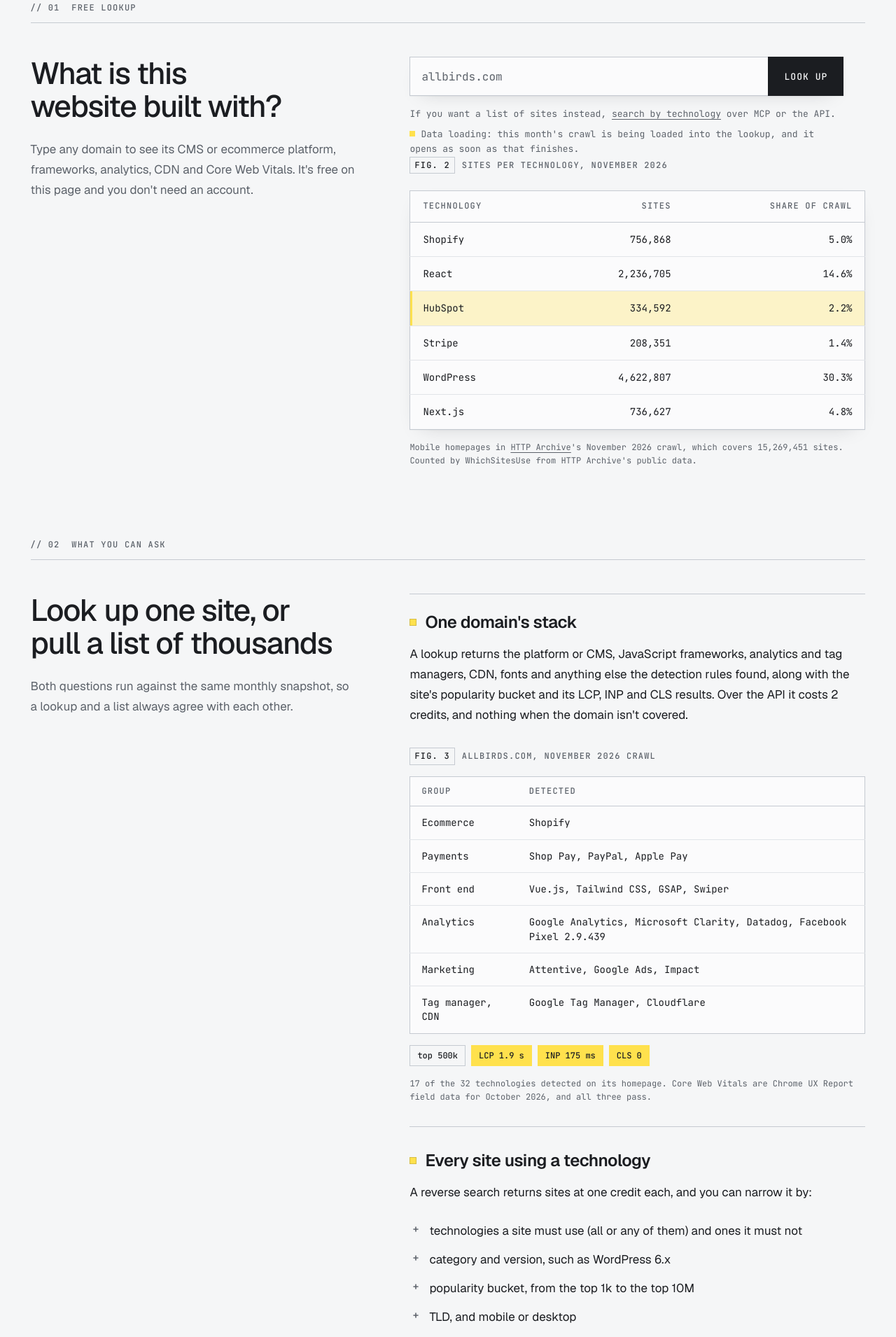
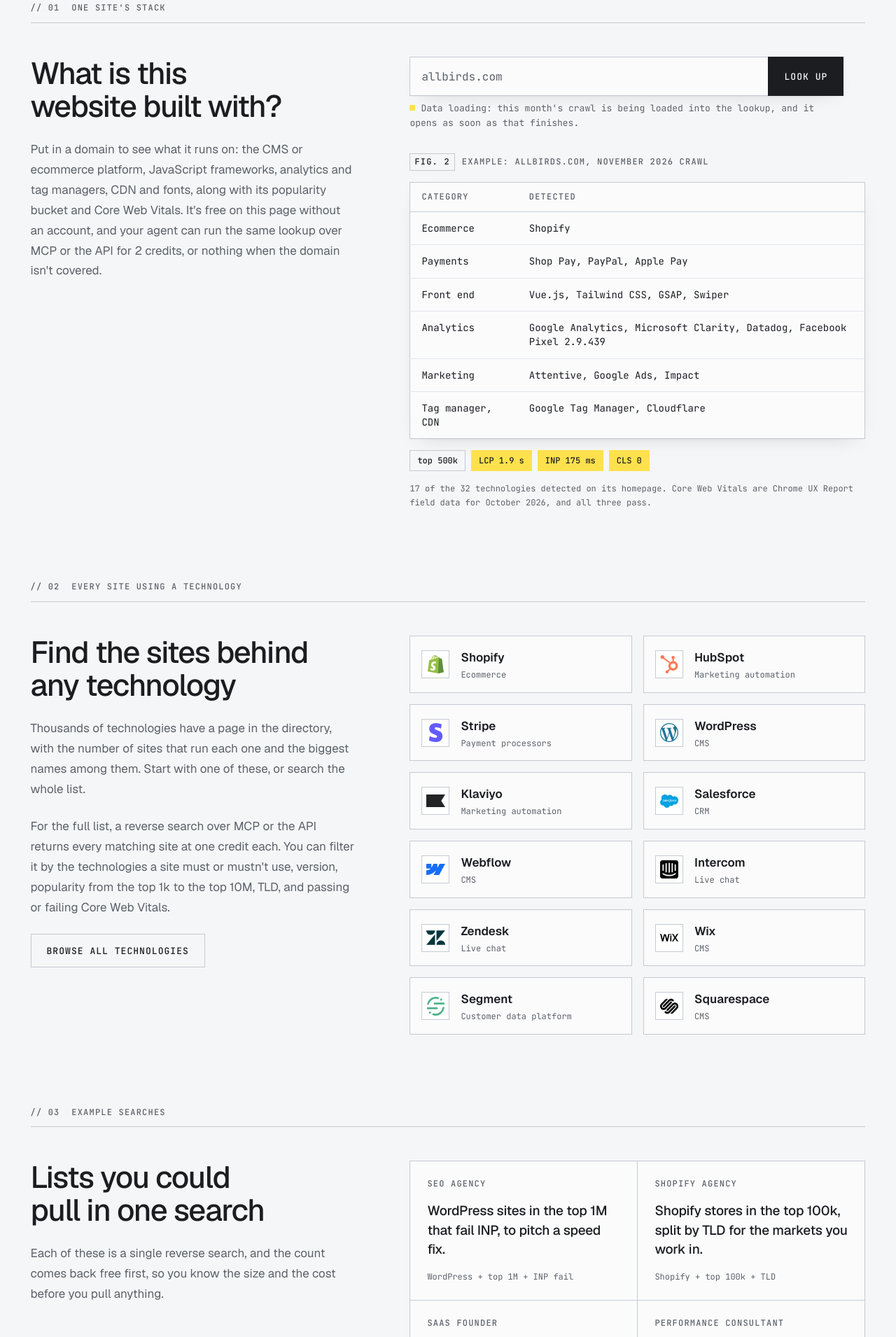
Before and after one commit to AndrewAskins/whichsitesuse, a website: page site/index.html in a window 1280 px wide. Shown: the part 890-2800 px from the top of the page at 70% size. Drawn offline with nearby package versions, Linux system fonts and the light colour scheme; no server answers.

Commit message:
Restructure the homepage below the hero around the two questions (#42)
- 01 "What is this website built with?": the free lookup with the
  allbirds.com stack as the example result, which a lookup replaces. The
  "One domain's stack" copy from "What you can ask" moves into its intro.
- 02 "Every site using a technology": the browse grid, Browse all, and the
  reverse-search filters in one sentence. The sites-per-technology table goes.
- "What you can ask" is gone, since 01 and 02 answer it. The rest follows in
  the same order: example searches, MCP and REST API, data, pricing, FAQ.
- The rotating H1 reads its technologies and counts from a hidden list in the
  hero instead of the removed table. Unused table and sample styles removed.

Co-authored-by: Claude <noreply@anthropic.com>

```diff
--- a/site/index.html
+++ b/site/index.html
@@ -81,6 +81,15 @@
         <div class="hero-copy">
           <p class="label">Website technology data for AI agents</p>
           <h1>Which sites use <span class="mark" id="tech-word">Shopify</span>?</h1>
+          <!-- The H1 cycles through these (sites per technology, HTTP Archive's November 2026 crawl) -->
+          <ul id="tech-cycle" hidden>
+            <li data-tech="Shopify" data-count="756,868"></li>
+            <li data-tech="React" data-count="2,236,705"></li>
+            <li data-tech="HubSpot" data-count="334,592"></li>
+            <li data-tech="Stripe" data-count="208,351"></li>
+            <li data-tech="WordPress" data-count="4,622,807"></li>
+            <li data-tech="Next.js" data-count="736,627"></li>
+          </ul>
           <p class="answer" id="tech-answer"><strong id="tech-count">756,868</strong> sites in HTTP Archive's November 2026 crawl, and your AI agent can pull the whole list.</p>
           <p class="lede">Add the WhichSitesUse MCP server to Claude, ChatGPT or Cursor, and your agent can list every site running a technology or tell you what any domain is built with.</p>
 
@@ -149,11 +158,11 @@ claude mcp login whichsitesuse</code></pre>
 
     <section class="block" id="lookup-section">
       <div class="wrap">
-        <p class="rule-label">// 01 &nbsp;Free lookup</p>
+        <p class="rule-label">// 01 &nbsp;One site's stack</p>
         <div class="split">
           <div class="section-head">
             <h2 id="lookup-heading">What is this website built with?</h2>
-            <p class="intro">Type any domain to see its CMS or ecommerce platform, frameworks, analytics, CDN and Core Web Vitals. It's free on this page and you don't need an account.</p>
+            <p class="intro">Put in a domain to see what it runs on: the CMS or ecommerce platform, JavaScript frameworks, analytics and tag managers, CDN and fonts, along with its popularity bucket and Core Web Vitals. It's free on this page without an account, and your agent can run the same lookup over MCP or the API for 2 credits, or nothing when the domain isn't covered.</p>
           </div>
           <div>
             <div class="lookup-block">
@@ -162,77 +171,57 @@ claude mcp login whichsitesuse</code></pre>
                 <input id="domain" name="domain" type="text" inputmode="url" autocomplete="off" autocapitalize="off" spellcheck="false" placeholder="allbirds.com" required>
                 <button class="btn btn-primary" type="submit">look up</button>
               </form>
-              <p class="hero-alt">If you want a list of sites instead, <a href="#ask">search by technology</a> over MCP or the API.</p>
               <p class="hero-alt lookup-status" id="lookup-status" role="status" hidden></p>
             </div>
 
-            <div class="result" id="result" aria-live="polite" hidden></div>
-
-            <figure class="adoption">
-              <p class="fig-label"><span class="fig-tag">Fig. 2</span> Sites per technology, November 2026</p>
+            <!-- The example result. A lookup replaces everything inside #result with that domain's stack. -->
+            <div class="result" id="result" aria-live="polite">
+              <p class="fig-label"><span class="fig-tag">Fig. 2</span> Example: allbirds.com, November 2026 crawl</p>
               <div class="table-wrap">
-                <table id="adoption">
-                  <thead><tr><th scope="col">Technology</th><th scope="col" class="num">Sites</th><th scope="col" class="num">Share of crawl</th></tr></thead>
+                <table>
+                  <thead><tr><th scope="col">Category</th><th scope="col">Detected</th></tr></thead>
                   <tbody>
-                    <tr data-tech="Shopify" class="is-current"><td>Shopify</td><td class="num">756,868</td><td class="num">5.0%</td></tr>
-                    <tr data-tech="React"><td>React</td><td class="num">2,236,705</td><td class="num">14.6%</td></tr>
-                    <tr data-tech="HubSpot"><td>HubSpot</td><td class="num">334,592</td><td class="num">2.2%</td></tr>
-                    <tr data-tech="Stripe"><td>Stripe</td><td class="num">208,351</td><td class="num">1.4%</td></tr>
-                    <tr data-tech="WordPress"><td>WordPress</td><td class="num">4,622,807</td><td class="num">30.3%</td></tr>
-                    <tr data-tech="Next.js"><td>Next.js</td><td class="num">736,627</td><td class="num">4.8%</td></tr>
-                  </tbody>
-                </table>
-              </div>
-              <figcaption>Mobile homepages in <a href="https://httparchive.org">HTTP Archive</a>'s November 2026 crawl, which covers 15,269,451 sites. Counted by WhichSitesUse from HTTP Archive's public data.</figcaption>
-            </figure>
-          </div>
-        </div>
-      </div>
-    </section>
-
-    <section class="block" id="ask">
-      <div class="wrap">
-        <p class="rule-label">// 02 &nbsp;What you can ask</p>
-        <div class="split">
-          <div class="section-head">
-            <h2>Look up one site, or pull a list of thousands</h2>
-            <p class="intro">Both questions run against the same monthly snapshot, so a lookup and a list always agree with each other.</p>
-          </div>
-          <div class="rows">
-            <div class="row">
-              <h3>One domain's stack</h3>
-              <p>A lookup returns the platform or CMS, JavaScript frameworks, analytics and tag managers, CDN, fonts and anything else the detection rules found, along with the site's popularity bucket and its LCP, INP and CLS results. Over the API it costs 2 credits, and nothing when the domain isn't covered.</p>
-              <figure class="sample">
-                <p class="fig-label"><span class="fig-tag">Fig. 3</span> allbirds.com, November 2026 crawl</p>
-                <div class="table-wrap">
-                  <table>
-                    <thead><tr><th scope="col">Group</th><th scope="col">Detected</th></tr></thead>
-                    <tbody>
                       <tr><td>Ecommerce</td><td>Shopify</td></tr>
                       <tr><td>Payments</td><td>Shop Pay, PayPal, Apple Pay</td></tr>
                       <tr><td>Front end</td><td>Vue.js, Tailwind CSS, GSAP, Swiper</td></tr>
                       <tr><td>Analytics</td><td>Google Analytics, Microsoft Clarity, Datadog, Facebook Pixel 2.9.439</td></tr>
                       <tr><td>Marketing</td><td>Attentive, Google Ads, Impact</td></tr>
                       <tr><td>Tag manager, CDN</td><td>Google Tag Manager, Cloudflare</td></tr>
-                    </tbody>
-                  </table>
-                </div>
-                <div class="pills"><span class="pill">top 500k</span><span class="pill pill-pass">LCP 1.9 s</span><span class="pill pill-pass">INP 175 ms</span><span class="pill pill-pass">CLS 0</span></div>
-                <figcaption>17 of the 32 technologies detected on its homepage. Core Web Vitals are Chrome UX Report field data for October 2026, and all three pass.</figcaption>
-              </figure>
-            </div>
-            <div class="row">
-              <h3>Every site using a technology</h3>
-              <p>A reverse search returns sites at one credit each, and you can narrow it by:</p>
-              <ul class="filters">
-                <li>technologies a site must use (all or any of them) and ones it must not</li>
-                <li>category and version, such as WordPress 6.x</li>
-                <li>popularity bucket, from the top 1k to the top 10M</li>
-                <li>TLD, and mobile or desktop</li>
-                <li>passing or failing LCP, INP or CLS</li>
-              </ul>
+                  </tbody>
+                </table>
+              </div>
+              <div class="pills"><span class="pill">top 500k</span><span class="pill pill-pass">LCP 1.9 s</span><span class="pill pill-pass">INP 175 ms</span><span class="pill pill-pass">CLS 0</span></div>
+              <p class="result-note">17 of the 32 technologies detected on its homepage. Core Web Vitals are Chrome UX Report field data for October 2026, and all three pass.</p>
             </div>
           </div>
+        </div>
+      </div>
+    </section>
+
+    <section class="block" id="browse">
+      <div class="wrap">
+        <p class="rule-label">// 02 &nbsp;Every site using a technology</p>
+        <div class="split">
+          <div class="section-head">
+            <h2>Find the sites behind any technology</h2>
+            <p class="intro">Thousands of technologies have a page in the directory, with the number of sites that run each one and the biggest names among them. Start with one of these, or search the whole list.</p>
+            <p class="intro">For the full list, a reverse search over MCP or the API returns every matching site at one credit each. You can filter it by the technologies a site must or mustn't use, version, popularity from the top 1k to the top 10M, TLD, and passing or failing Core Web Vitals.</p>
+            <p class="browse-all"><a class="btn btn-secondary" href="/companies-using/">Browse all technologies</a></p>
+          </div>
+          <ul class="seo-grid seo-chips" id="tech-tiles">
+            <li><a class="seo-card" href="/companies-using/shopify/" data-slug="shopify"><span class="ti ti-m ti-logo" aria-hidden="true"><span>S</span><img src="/logos/shopify.svg" alt="" loading="lazy" decoding="async" onerror="this.remove()"></span><span class="seo-card-text"><strong>Shopify</strong><span>Ecommerce</span></span></a></li>
+            <li><a class="seo-card" href="/companies-using/hubspot/" data-slug="hubspot"><span class="ti ti-m ti-logo" aria-hidden="true"><span>H</span><img src="/logos/hubspot.svg" alt="" loading="lazy" decoding="async" onerror="this.remove()"></span><span class="seo-card-text"><strong>HubSpot</strong><span>Marketing automation</span></span></a></li>
+            <li><a class="seo-card" href="/companies-using/stripe/" data-slug="stripe"><span class="ti ti-m ti-logo" aria-hidden="true"><span>S</span><img src="/logos/stripe.svg" alt="" loading="lazy" decoding="async" onerror="this.remove()"></span><span class="seo-card-text"><strong>Stripe</strong><span>Payment processors</span></span></a></li>
+            <li><a class="seo-card" href="/companies-using/wordpress/" data-slug="wordpress"><span class="ti ti-m ti-logo" aria-hidden="true"><span>W</span><img src="/logos/wordpress.svg" alt="" loading="lazy" decoding="async" onerror="this.remove()"></span><span class="seo-card-text"><strong>WordPress</strong><span>CMS</span></span></a></li>
+            <li><a class="seo-card" href="/companies-using/klaviyo/" data-slug="klaviyo"><span class="ti ti-m ti-logo" aria-hidden="true"><span>K</span><img src="/logos/klaviyo.svg" alt="" loading="lazy" decoding="async" onerror="this.remove()"></span><span class="seo-card-text"><strong>Klaviyo</strong><span>Marketing automation</span></span></a></li>
+            <li><a class="seo-card" href="/companies-using/salesforce/" data-slug="salesforce"><span class="ti ti-m ti-logo" aria-hidden="true"><span>S</span><img src="/logos/salesforce.svg" alt="" loading="lazy" decoding="async" onerror="this.remove()"></span><span class="seo-card-text"><strong>Salesforce</strong><span>CRM</span></span></a></li>
+            <li><a class="seo-card" href="/companies-using/webflow/" data-slug="webflow"><span class="ti ti-m ti-logo" aria-hidden="true"><span>W</span><img src="/logos/webflow.svg" alt="" loading="lazy" decoding="async" onerror="this.remove()"></span><span class="seo-card-text"><strong>Webflow</strong><span>CMS</span></span></a></li>
+            <li><a class="seo-card" href="/companies-using/intercom/" data-slug="intercom"><span class="ti ti-m ti-logo" aria-hidden="true"><span>I</span><img src="/logos/intercom.svg" alt="" loading="lazy" decoding="async" onerror="this.remove()"></span><span class="seo-card-text"><strong>Intercom</strong><span>Live chat</span></span></a></li>
+            <li><a class="seo-card" href="/companies-using/zendesk/" data-slug="zendesk"><span class="ti ti-m ti-logo" aria-hidden="true"><span>Z</span><img src="/logos/zendesk.svg" alt="" loading="lazy" decoding="async" onerror="this.remove()"></span><span class="seo-card-text"><strong>Zendesk</strong><span>Live chat</span></span></a></li>
+            <li><a class="seo-card" href="/companies-using/wix/" data-slug="wix"><span class="ti ti-m ti-logo" aria-hidden="true"><span>W</span><img src="/logos/wix.svg" alt="" loading="lazy" decoding="async" onerror="this.remove()"></span><span class="seo-card-text"><strong>Wix</strong><span>CMS</span></span></a></li>
+            <li><a class="seo-card" href="/companies-using/segment/" data-slug="segment"><span class="ti ti-m ti-logo" aria-hidden="true"><span>S</span><img src="/logos/segment.svg" alt="" loading="lazy" decoding="async" onerror="this.remove()"></span><span class="seo-card-text"><strong>Segment</strong><span>Customer data platform</span></span></a></li>
+            <li><a class="seo-card" href="/companies-using/squarespace/" data-slug="squarespace"><span class="ti ti-m ti-logo" aria-hidden="true"><span>S</span><img src="/logos/squarespace.svg" alt="" loading="lazy" decoding="async" onerror="this.remove()"></span><span class="seo-card-text"><strong>Squarespace</strong><span>CMS</span></span></a></li>
+          </ul>
         </div>
       </div>
     </section>
@@ -255,36 +244,9 @@ claude mcp login whichsitesuse</code></pre>
       </div>
     </section>
 
-    <section class="block" id="browse">
-      <div class="wrap">
-        <p class="rule-label">// 04 &nbsp;Browse</p>
-        <div class="split">
-          <div class="section-head">
-            <h2>Find the sites behind any technology</h2>
-            <p class="intro">Thousands of technologies have a page in the directory, with the number of sites that run each one and the biggest names among them. Start with one of these, or search the whole list.</p>
-            <p class="browse-all"><a class="btn btn-secondary" href="/companies-using/">Browse all technologies</a></p>
-          </div>
-          <ul class="seo-grid seo-chips" id="tech-tiles">
-            <li><a class="seo-card" href="/companies-using/shopify/" data-slug="shopify"><span class="ti ti-m ti-logo" aria-hidden="true"><span>S</span><img src="/logos/shopify.svg" alt="" loading="lazy" decoding="async" onerror="this.remove()"></span><span class="seo-card-text"><strong>Shopify</strong><span>Ecommerce</span></span></a></li>
-            <li><a class="seo-card" href="/companies-using/hubspot/" data-slug="hubspot"><span class="ti ti-m ti-logo" aria-hidden="true"><span>H</span><img src="/logos/hubspot.svg" alt="" loading="lazy" decoding="async" onerror="this.remove()"></span><span class="seo-card-text"><strong>HubSpot</strong><span>Marketing automation</span></span></a></li>
-            <li><a class="seo-card" href="/companies-using/stripe/" data-slug="stripe"><span class="ti ti-m ti-logo" aria-hidden="true"><span>S</span><img src="/logos/stripe.svg" alt="" loading="lazy" decoding="async" onerror="this.remove()"></span><span class="seo-card-text"><strong>Stripe</strong><span>Payment processors</span></span></a></li>
-            <li><a class="seo-card" href="/companies-using/wordpress/" data-slug="wordpress"><span class="ti ti-m ti-logo" aria-hidden="true"><span>W</span><img src="/logos/wordpress.svg" alt="" loading="lazy" decoding="async" onerror="this.remove()"></span><span class="seo-card-text"><strong>WordPress</strong><span>CMS</span></span></a></li>
-            <li><a class="seo-card" href="/companies-using/klaviyo/" data-slug="klaviyo"><span class="ti ti-m ti-logo" aria-hidden="true"><span>K</span><img src="/logos/klaviyo.svg" alt="" loading="lazy" decoding="async" onerror="this.remove()"></span><span class="seo-card-text"><strong>Klaviyo</strong><span>Marketing automation</span></span></a></li>
-            <li><a class="seo-card" href="/companies-using/salesforce/" data-slug="salesforce"><span class="ti ti-m ti-logo" aria-hidden="true"><span>S</span><img src="/logos/salesforce.svg" alt="" loading="lazy" decoding="async" onerror="this.remove()"></span><span class="seo-card-text"><strong>Salesforce</strong><span>CRM</span></span></a></li>
-            <li><a class="seo-card" href="/companies-using/webflow/" data-slug="webflow"><span class="ti ti-m ti-logo" aria-hidden="true"><span>W</span><img src="/logos/webflow.svg" alt="" loading="lazy" decoding="async" onerror="this.remove()"></span><span class="seo-card-text"><strong>Webflow</strong><span>CMS</span></span></a></li>
-            <li><a class="seo-card" href="/companies-using/intercom/" data-slug="intercom"><span class="ti ti-m ti-logo" aria-hidden="true"><span>I</span><img src="/logos/intercom.svg" alt="" loading="lazy" decoding="async" onerror="this.remove()"></span><span class="seo-card-text"><strong>Intercom</strong><span>Live chat</span></span></a></li>
-            <li><a class="seo-card" href="/companies-using/zendesk/" data-slug="zendesk"><span class="ti ti-m ti-logo" aria-hidden="true"><span>Z</span><img src="/logos/zendesk.svg" alt="" loading="lazy" decoding="async" onerror="this.remove()"></span><span class="seo-card-text"><strong>Zendesk</strong><span>Live chat</span></span></a></li>
-            <li><a class="seo-card" href="/companies-using/wix/" data-slug="wix"><span class="ti ti-m ti-logo" aria-hidden="true"><span>W</span><img src="/logos/wix.svg" alt="" loading="lazy" decoding="async" onerror="this.remove()"></span><span class="seo-card-text"><strong>Wix</strong><span>CMS</span></span></a></li>
-            <li><a class="seo-card" href="/companies-using/segment/" data-slug="segment"><span class="ti ti-m ti-logo" aria-hidden="true"><span>S</span><img src="/logos/segment.svg" alt="" loading="lazy" decoding="async" onerror="this.remove()"></span><span class="seo-card-text"><strong>Segment</strong><span>Customer data platform</span></span></a></li>
-            <li><a class="seo-card" href="/companies-using/squarespace/" data-slug="squarespace"><span class="ti ti-m ti-logo" aria-hidden="true"><span>S</span><img src="/logos/squarespace.svg" alt="" loading="lazy" decoding="async" onerror="this.remove()"></span><span class="seo-card-text"><strong>Squarespace</strong><span>CMS</span></span></a></li>
-          </ul>
-        </div>
-      </div>
-    </section>
-
     <section class="block" id="agents">
       <div class="wrap">
-        <p class="rule-label">// 05 &nbsp;For agents</p>
+        <p class="rule-label">// 04 &nbsp;For agents</p>
         <div class="split">
           <div class="section-head">
             <h2>An MCP server and a REST API</h2>
@@ -313,7 +275,7 @@ claude mcp login whichsitesuse</code></pre>
 
     <section class="block" id="data">
       <div class="wrap">
-        <p class="rule-label">// 06 &nbsp;Data</p>
+        <p class="rule-label">// 05 &nbsp;Data</p>
         <div class="split">
           <div class="section-head">
             <h2>Where the data comes from</h2>
@@ -328,7 +290,7 @@ claude mcp login whichsitesuse</code></pre>
 
     <section class="block" id="pricing">
       <div class="wrap">
-        <p class="rule-label">// 07 &nbsp;Pricing</p>
+        <p class="rule-label">// 06 &nbsp;Pricing</p>
         <div class="split">
           <div class="section-head">
             <h2>Priced per site in the list</h2>
@@ -367,7 +329,7 @@ claude mcp login whichsitesuse</code></pre>
 
     <section class="block" id="faq">
       <div class="wrap">
-        <p class="rule-label">// 08 &nbsp;Questions</p>
+        <p class="rule-label">// 07 &nbsp;Questions</p>
         <div class="split">
           <div class="section-head">
             <h2>Common questions</h2>
--- a/site/lookup.js
+++ b/site/lookup.js
@@ -63,23 +63,21 @@
     });
   }
 
-  // H1 "Which sites use [technology]?": cycles through the rows of the adoption table (real HTTP Archive counts).
+  // H1 "Which sites use [technology]?": cycles through the hidden #tech-cycle list (real HTTP Archive counts).
   // The static Shopify text is what crawlers, no-JS readers and reduced-motion readers see.
   var word = document.getElementById("tech-word");
   var count = document.getElementById("tech-count");
-  var rows = Array.prototype.slice.call(document.querySelectorAll("#adoption tbody tr[data-tech]"));
+  var techs = Array.prototype.slice.call(document.querySelectorAll("#tech-cycle li[data-tech]"));
   var reduce = window.matchMedia && window.matchMedia("(prefers-reduced-motion: reduce)").matches;
-  if (word && count && rows.length > 1 && !reduce) {
+  if (word && count && techs.length > 1 && !reduce) {
     var i = 0;
     setInterval(function () {
       word.classList.add("is-swapping");
       count.classList.add("is-swapping");
       setTimeout(function () {
-        rows[i].classList.remove("is-current");
-        i = (i + 1) % rows.length;
-        rows[i].classList.add("is-current");
-        word.textContent = rows[i].getAttribute("data-tech");
-        count.textContent = rows[i].children[1].textContent;
+        i = (i + 1) % techs.length;
+        word.textContent = techs[i].getAttribute("data-tech");
+        count.textContent = techs[i].getAttribute("data-count");
         word.classList.remove("is-swapping");
         count.classList.remove("is-swapping");
       }, 180);
@@ -126,7 +124,7 @@
   }
 
   var base = api.replace(/\/$/, "");
-  var LOADING = "We're loading this month's HTTP Archive crawl into the lookup. It opens as soon as the first snapshot is published, so check back shortly. The table on this page already shows real counts from the November 2026 crawl.";
+  var LOADING = "We're loading this month's HTTP Archive crawl into the lookup. It opens as soon as the first snapshot is published, so check back shortly. The allbirds.com example on this page is a real result from the November 2026 crawl.";
   var UNREACHABLE = "The lookup service isn't answering right now. Try again in a minute.";
 
   // Ask the API once whether a snapshot is live. null = unknown (network/CORS), true/false = known.
--- a/site/styles.css
+++ b/site/styles.css
@@ -218,22 +218,15 @@ h3 { font-size: 20px; line-height: 1.3; letter-spacing: -0.012em; }
 .setup-note code { font-size: inherit; }
 .setup pre.config { margin: 0; padding: var(--s3); font-size: 12.5px; }
 .setup figcaption { margin-top: var(--s3); font: 400 12px/1.6 var(--mono); color: var(--muted); }
-.adoption { margin-top: var(--s6); }
 .block .lookup-block { margin-top: 0; }
 
 .fig-label { display: flex; align-items: center; gap: 10px; margin: 0 0 var(--s3); }
 .fig-tag { border: 1px solid var(--rule); padding: 3px 6px; color: var(--ink); }
-.adoption { margin: 0; }
-.adoption .table-wrap { box-shadow: var(--shadow); }
-.adoption tr.is-current td { background: color-mix(in srgb, var(--moon) 30%, var(--surface)); }
-.adoption tr.is-current td:first-child { box-shadow: inset 3px 0 0 var(--moon); }
-@media (prefers-color-scheme: dark) { :root:not([data-theme="light"]) .adoption tr.is-current td { background: color-mix(in srgb, var(--moon) 14%, var(--surface)); } }
-:root[data-theme="dark"] .adoption tr.is-current td { background: color-mix(in srgb, var(--moon) 14%, var(--surface)); }
-.adoption figcaption { margin-top: var(--s3); font: 400 12px/1.6 var(--mono); color: var(--muted); }
 
 /* Lookup result */
 .result { margin-top: var(--s5); }
 .result[hidden] { display: none; }
+.result-note { margin-top: var(--s3); font: 400 12px/1.6 var(--mono); color: var(--muted); }
 .result .table-wrap { box-shadow: var(--shadow); }
 .result-head { display: flex; flex-wrap: wrap; align-items: baseline; justify-content: space-between; gap: var(--s2) var(--s4); margin-bottom: var(--s3); font: 400 13px/1.5 var(--mono); }
 .result-head strong { font-size: 15px; }
@@ -332,14 +325,8 @@ pre.config {
 .site-footer .wrap::before { content: ""; flex-basis: 100%; border-top: 1px solid var(--rule); margin-bottom: var(--s2); }
 .site-footer p { margin: 0; max-width: 64ch; }
 
-/* Sample lookup (Fig. 2) inside the first row */
-.sample { margin: var(--s5) 0 0; }
-.sample figcaption { margin-top: var(--s3); font: 400 12px/1.6 var(--mono); color: var(--muted); }
 
 /* Hero figure: top-aligned with the copy so its label sits on the same line as the hero label */
-.hero .adoption { padding-top: 0; }
-.adoption .fig-label { margin-bottom: var(--s4); }
-.adoption th, .adoption td { padding: 14px 18px; }
 
 /* Example searches: a 2 by 2 ruled grid */
 .example-grid { display: grid; grid-template-columns: 1fr 1fr; border-top: 1px solid var(--rule); border-left: 1px solid var(--rule); }
@@ -461,7 +448,6 @@ a.seo-card:hover { border-color: var(--ink); }
   .btn-small { height: 40px; }
   section.block { padding-bottom: var(--s7); }
   .page-hero { padding-top: var(--s6); }
-  .adoption th, .adoption td { padding: 12px 14px; }
   .faq-list summary { padding: var(--s3) 0; }
   .row h3 { font-size: 22px; }
 }
```
